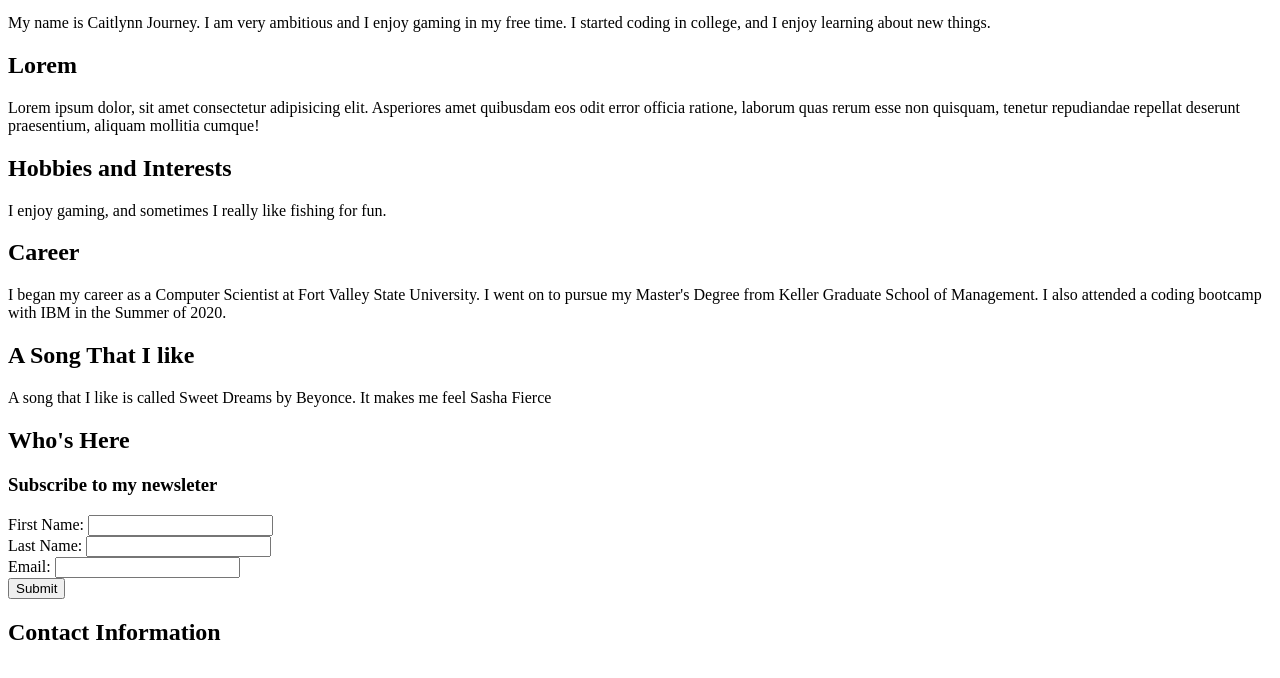
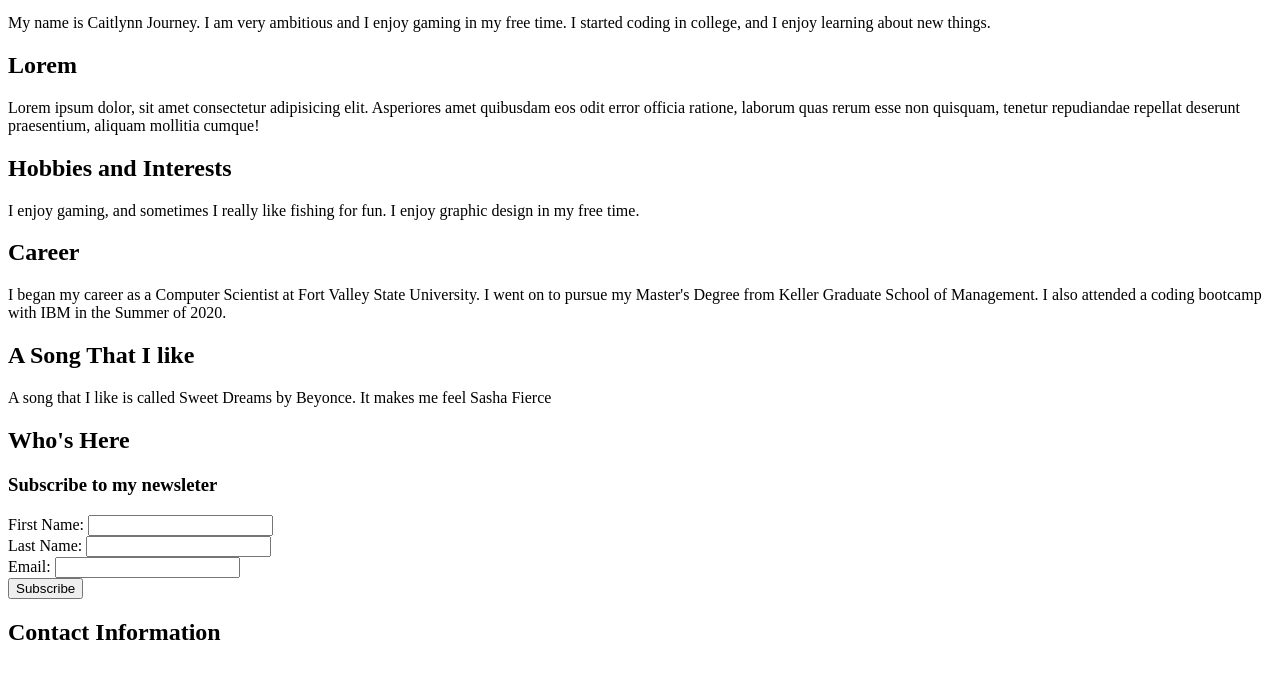
Before and after one commit to chevon12/FED2201, a plain HTML site: page Assignments/index.html in a window 1280 px wide. Shown: the part 100-778 px from the top of the page. Drawn offline with Linux system fonts and the light colour scheme.

Commit message:
Update index.html

```diff
--- a/Assignments/index.html
+++ b/Assignments/index.html
@@ -5,6 +5,13 @@
     <meta http-equiv="X-UA-Compatible" content="IE=edge">
     <meta name="viewport" content="width=device-width, initial-scale=1.0">
     <title>00- About Me: Caitlynn Journey</title>
+
+    <script>
+    function newsletterSub()
+    {
+      alert("Welcome to my CREW");
+    }
+    </script>
 </head>
 <body>
     <header>
@@ -31,7 +38,7 @@
     </section>
     <section>
         <h2>Hobbies and Interests</h2>
-        <p>I enjoy gaming, and sometimes I really like fishing for fun.</p>
+        <p>I enjoy gaming, and sometimes I really like fishing for fun. I enjoy graphic design in my free time.</p>
     </section>
     <section>
         <h2>Career</h2>
@@ -53,14 +60,13 @@
             <input type="text"id="lastname"name ="lastname" ><br>
             <label for ="email" >Email: </label>
             <input tpe="email"id="email"name ="email"><br>
+            <button onclick="newsletterSub()">Subscribe</button>
         </form>
-        <button>Submit</button>
     </section>
     <footer>
     <section>
         <h2>Contact Information</h2>
     </section>
     </footer>
-
 </body>
 </html>
```
